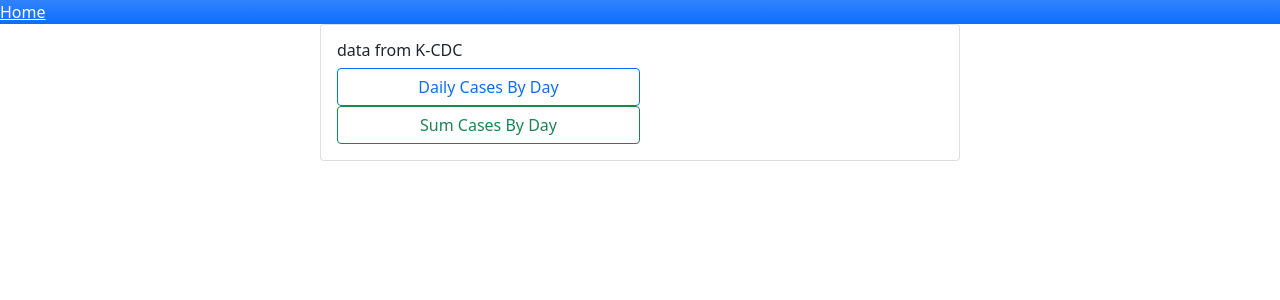
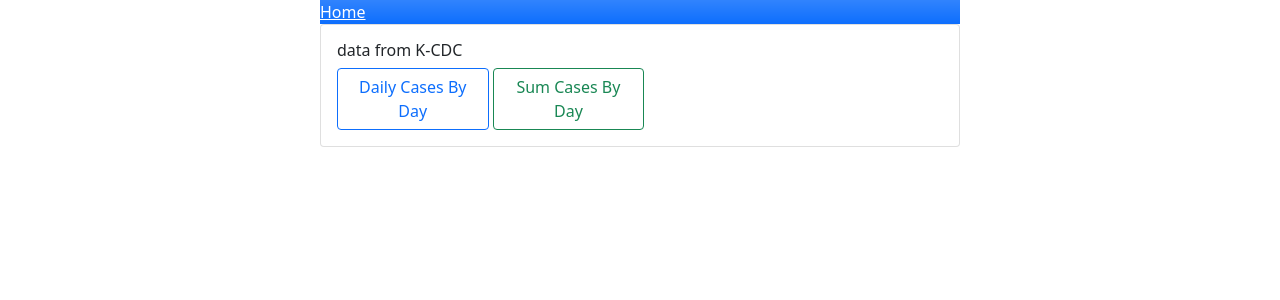
Before and after one commit to jundoopop/corona_noticer, a Django app: page / in a window 1280 px wide. Shown: the top 300 px of the page. Run offline with Django 3.2, Linux system fonts and the light colour scheme.

Commit message:
layout fixing (2)

```diff
--- a/templates/base.html
+++ b/templates/base.html
@@ -12,8 +12,8 @@
     <title>{% block title %}Django Web Scraping Example {% endblock title %}</title>
 </head>
 <body>
-<header class="bg-primary bg-gradient"><a class="text-white" href="{% url 'home-view' %}">Home</a></header>
 <div class="mx-auto w-50 gap-5">
+    <header class="bg-primary bg-gradient"><a class="text-white" href="{% url 'home-view' %}">Home</a></header>
     <!--div class="col-8"-->
     <div class="card">
         <div class="card-body">
--- a/templates/home.html
+++ b/templates/home.html
@@ -4,11 +4,10 @@
     <h6 class="card-title">data from K-CDC</h6>
     <div class="mx-auto gap-2">
         <div>
-            <a class="btn btn-outline-primary w-50" href="{% url 'daily-view' %}">Daily Cases By Day
+            <a class="btn btn-outline-primary w-25" href="{% url 'daily-view' %}">Daily Cases By Day
             </a>
-        </div>
-        <div>
-            <a class="btn btn-outline-success w-50" href="{% url 'sum-view' %}">Sum Cases By Day
+
+            <a class="btn btn-outline-success w-25" href="{% url 'sum-view' %}">Sum Cases By Day
             </a>
         </div>
     </div>
```
